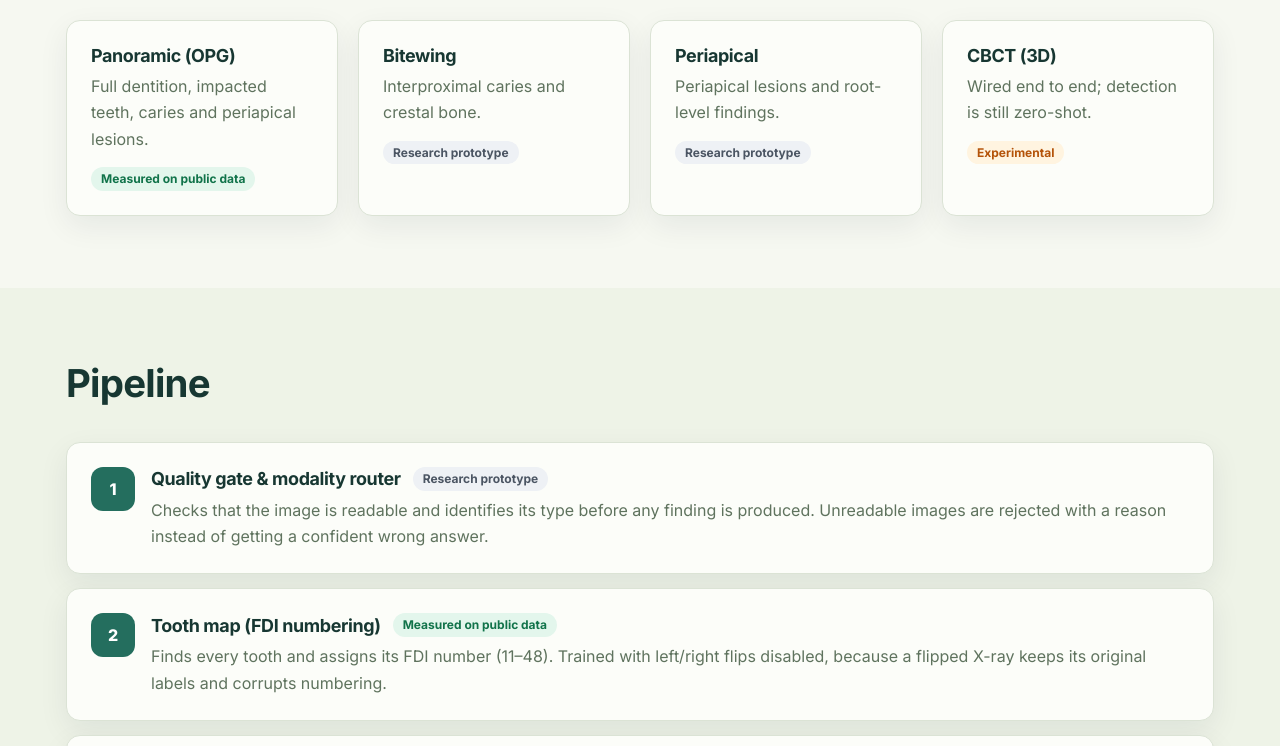
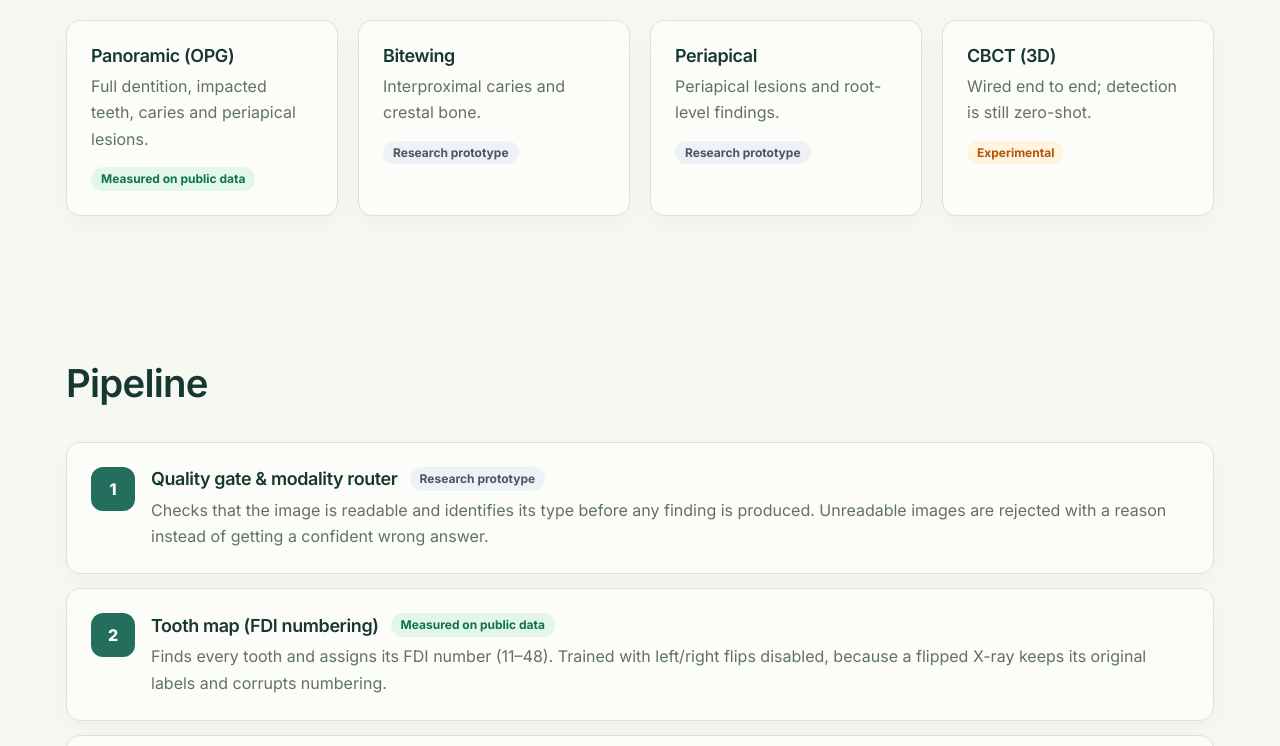
Before and after one commit to dentaldetect/dentalmind.github.io, an Astro site: page /dentalmind.github.io//product in a window 1280 px wide. Shown: the part 399-1145 px from the top of the page. Built offline with nearby package versions, Linux system fonts and the light colour scheme; Astro itself is replaced by a stand-in of ours; no server answers.

Commit message:
Finish consistent typography and product page background

```diff
--- a/src/pages/[...lang]/product.astro
+++ b/src/pages/[...lang]/product.astro
@@ -84,7 +84,7 @@ const sevClass = (s: string) =>
     margin: 6px 0 12px;
   }
   .alt {
-    background: var(--surface-2);
+    background: var(--bg);
   }
   .pipeline {
     list-style: none;
--- a/src/styles/global.css
+++ b/src/styles/global.css
@@ -25,7 +25,7 @@
   --gutter: 16px;
   --r: 14px;
   --r-lg: 22px;
-  --shadow: 0 10px 30px rgba(7, 22, 51, 0.07);
+  --shadow: 0 8px 24px rgba(36, 72, 49, 0.035);
   color-scheme: light;
 }
 :root[lang='fa'] {
@@ -61,6 +61,7 @@ a:hover {
 h1,
 h2,
 h3 {
+  font-weight: 600;
   line-height: 1.2;
   margin: 0;
   letter-spacing: -0.02em;
```
